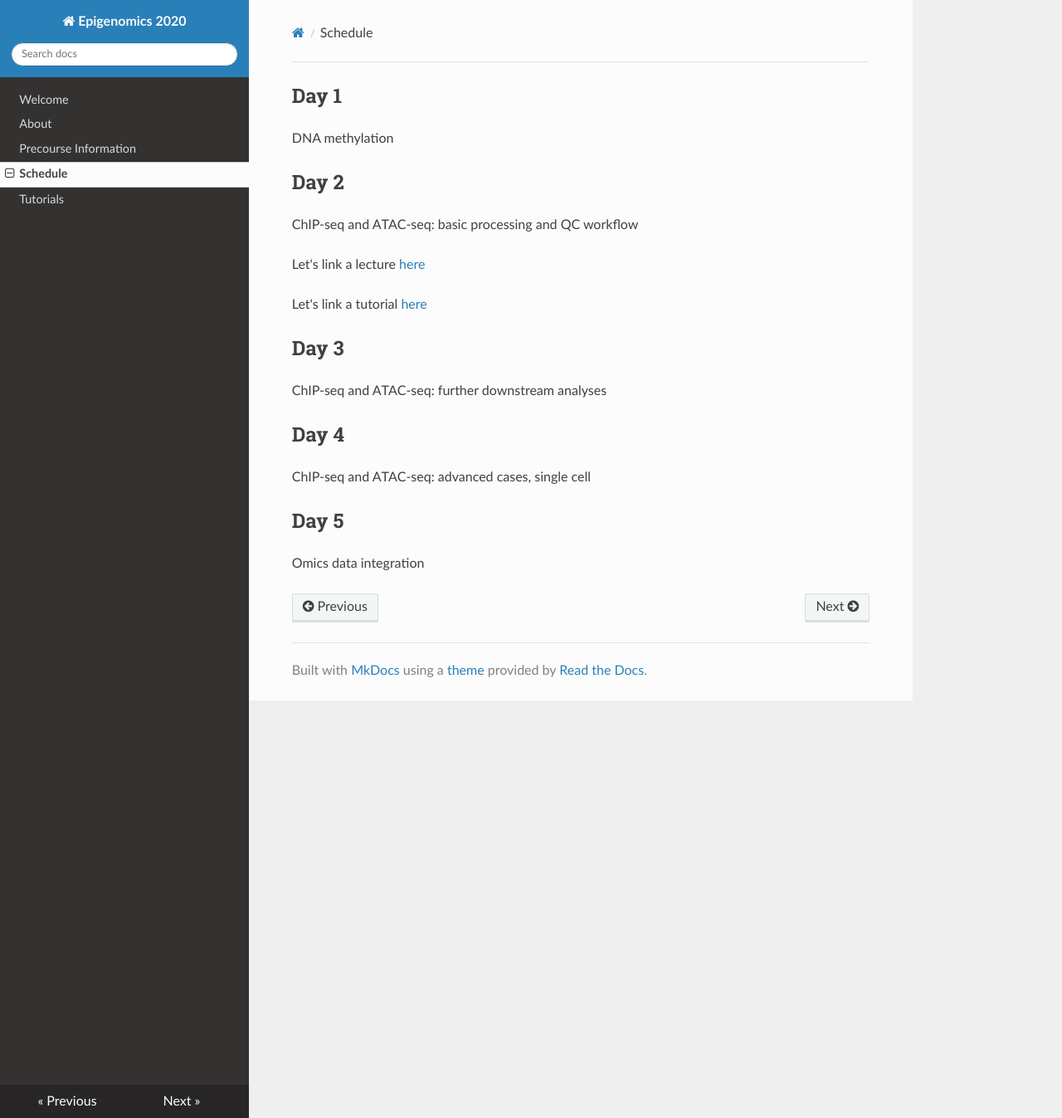
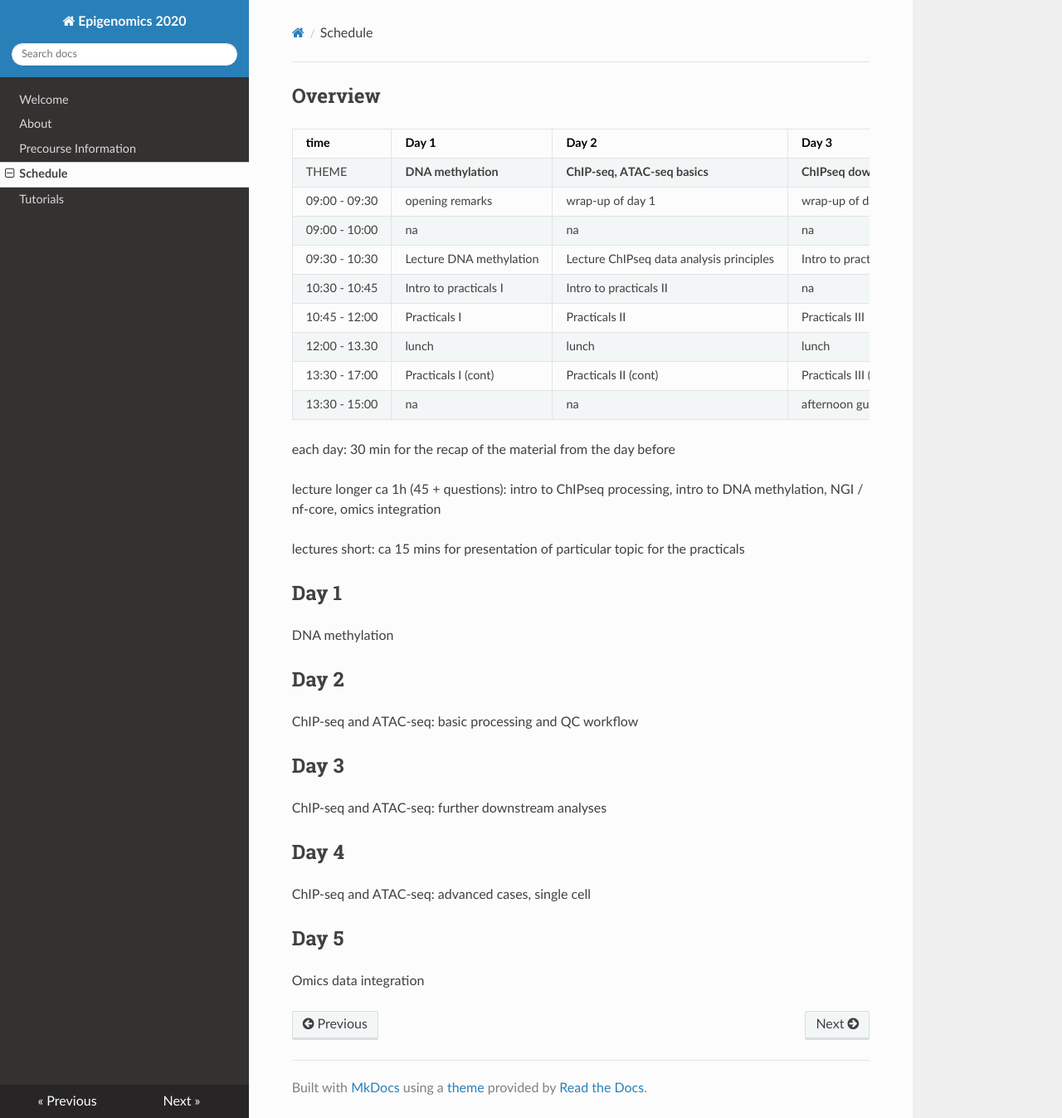
Before and after one commit to agata-sm/nbis-epigenomics-workshop, an MkDocs documentation site: the page built from docs/schedule.md, in a window 1280 px wide and 1347 px high. Shown: the whole window at 83% size. Built offline with MkDocs 1.6.1, drawn with Linux system fonts in a browser that asks for light colours; nearby versions of some CDN libraries.

Commit message:
schedule

```diff
--- a/docs/schedule.md
+++ b/docs/schedule.md
@@ -1,3 +1,27 @@
+## Overview
+
+time | Day 1 | Day 2 | Day 3 | Day 4 | Day 5
+--- |--- |--- |--- |--- |---
+THEME| **DNA methylation** | **ChIP-seq, ATAC-seq basics** | **ChIPseq downstream** | **ChIP-seq special cases**| **Omics integraion**
+09:00 - 09:30 | opening remarks | wrap-up of day 1 | wrap-up of day 2 | wrap-up of day 3 | wrap-up of day 4
+09:00 - 10:00| na | na | na | morning guest lecture | na
+09:30 - 10:30| Lecture DNA methylation | Lecture ChIPseq data analysis principles | Intro to practicals III | Intro to practicals IV | Lecture Data Integration
+10:30 - 10:45| Intro to practicals I | Intro to practicals II | na | na | Intro to practicals V
+10:45 - 12:00 | Practicals I |Practicals II|Practicals III| Practicals IV | Practicals V
+12:00 - 13.30 | lunch | lunch | lunch | lunch | lunch
+13:30 - 17:00 | Practicals I (cont) | Practicals II (cont) | Practicals III (cont) | Practicals IV (cont) | Practicals V (cont)
+13:30 - 15:00 | na | na | afternoon guest lecture| na | na
+
+
+each day: 30 min for the recap of the material from the day before
+
+lecture longer ca 1h (45 + questions): intro to ChIPseq processing, intro to DNA methylation, NGI / nf-core, omics integration
+
+lectures short: ca 15 mins for presentation of particular topic for the practicals
+
+
+
+
 ## Day 1
 
 DNA methylation
@@ -6,10 +30,11 @@ DNA methylation
 
 ChIP-seq and ATAC-seq: basic processing and QC workflow
 
-
+<!--
 Let's link a lecture [here](lectures/Meyer_Liu_bias_nihms680120.pdf)
 
 Let's link a tutorial [here](tutorials/chipseq_proc/tut-chipseq-proc.md)
+ -->
 
 ## Day 3
 
```
